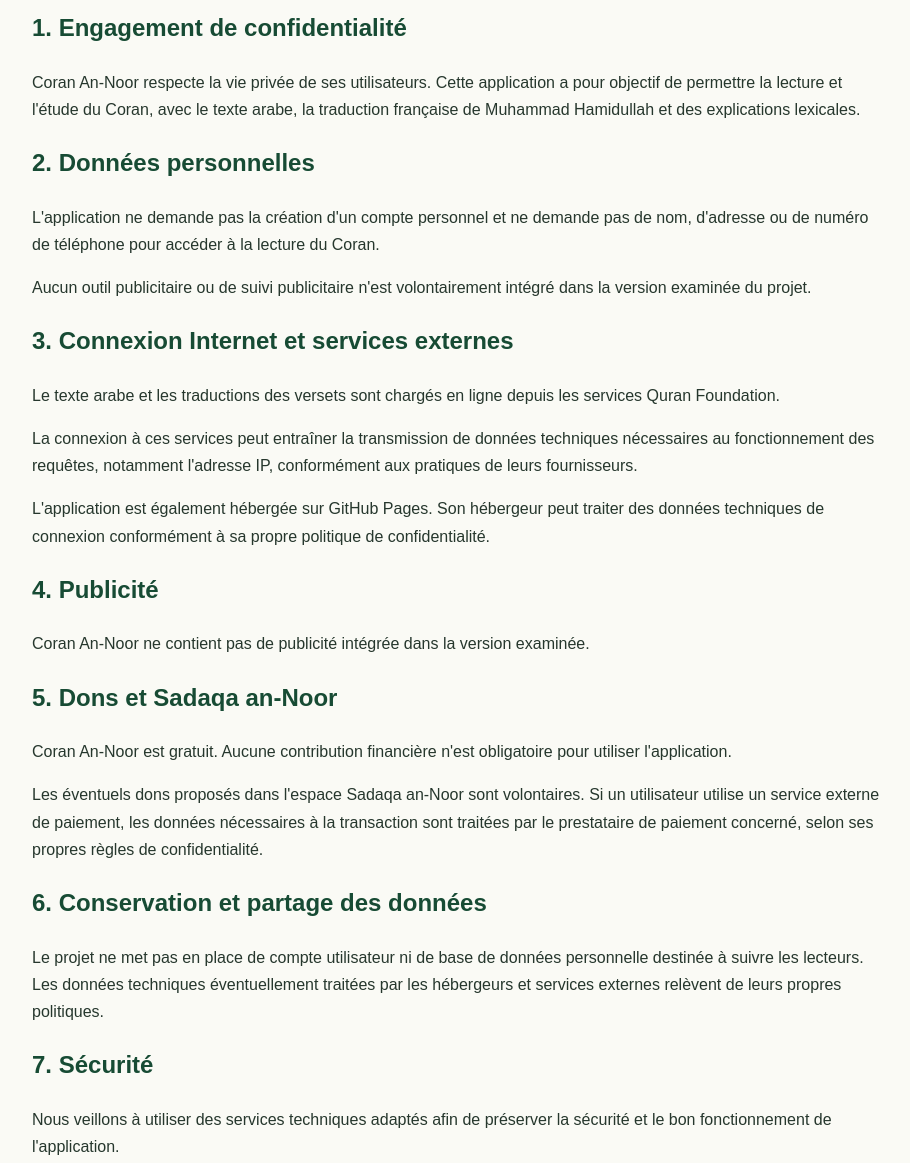
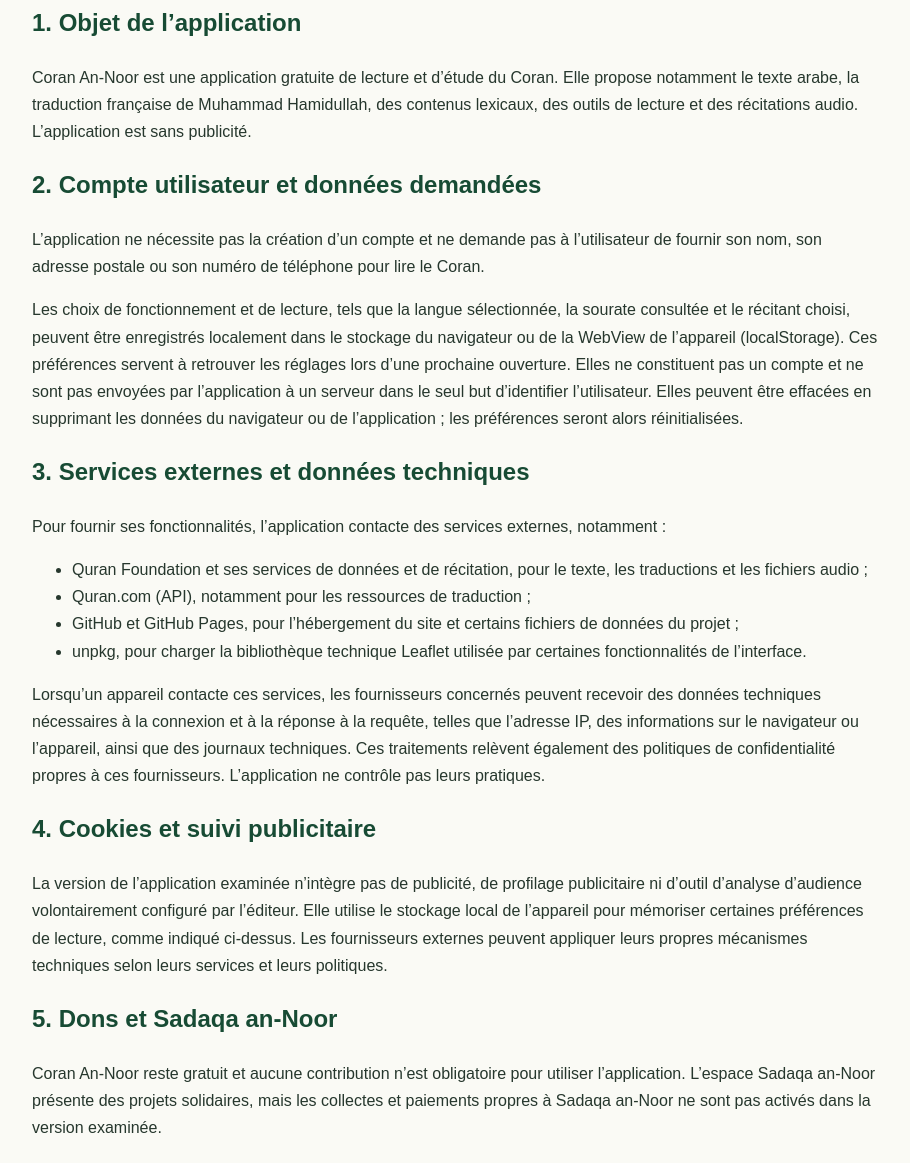
Before and after one commit to alphatestnt-dev/Coran-AlNour, a plain HTML site: page confidentialite.html in a window 1280 px wide. Shown: the part 252-1415 px from the top of the page, without its empty margins (183-1093 px from the left). Drawn offline with Linux system fonts and the light colour scheme.

Commit message:
Mettre à jour la politique de confidentialité pour V130

```diff
--- a/confidentialite.html
+++ b/confidentialite.html
@@ -1,62 +1,66 @@
-
 <!DOCTYPE html>
 <html lang="fr">
 <head>
 <meta charset="UTF-8">
 <meta name="viewport" content="width=device-width, initial-scale=1">
+<meta name="robots" content="index,follow">
 <title>Politique de confidentialité – Coran An-Noor</title>
 <style>
-body{font-family:Arial,sans-serif;max-width:850px;margin:35px auto;padding:20px;line-height:1.7;color:#26372d;background:#fafaf5}
+:root{color-scheme:light}
+body{font-family:Arial,sans-serif;max-width:850px;margin:30px auto;padding:20px;line-height:1.7;color:#26372d;background:#fafaf5}
 h1,h2{color:#174b34}
 h1{text-align:center}
+a{color:#176b45;overflow-wrap:anywhere}
 footer{margin-top:35px;text-align:center;color:#777}
 </style>
 </head>
 <body>
-
 <h1>Coran An-Noor</h1>
 <h2>Politique de confidentialité</h2>
-
 <p><strong>Dernière mise à jour : 3 novembre 2026</strong></p>
 
-<h2>1. Engagement de confidentialité</h2>
-<p>Coran An-Noor respecte la vie privée de ses utilisateurs. Cette application a pour objectif de permettre la lecture et l'étude du Coran, avec le texte arabe, la traduction française de Muhammad Hamidullah et des explications lexicales.</p>
+<h2>1. Objet de l’application</h2>
+<p>Coran An-Noor est une application gratuite de lecture et d’étude du Coran. Elle propose notamment le texte arabe, la traduction française de Muhammad Hamidullah, des contenus lexicaux, des outils de lecture et des récitations audio. L’application est sans publicité.</p>
 
-<h2>2. Données personnelles</h2>
-<p>L'application ne demande pas la création d'un compte personnel et ne demande pas de nom, d'adresse ou de numéro de téléphone pour accéder à la lecture du Coran.</p>
-<p>Aucun outil publicitaire ou de suivi publicitaire n'est volontairement intégré dans la version examinée du projet.</p>
+<h2>2. Compte utilisateur et données demandées</h2>
+<p>L’application ne nécessite pas la création d’un compte et ne demande pas à l’utilisateur de fournir son nom, son adresse postale ou son numéro de téléphone pour lire le Coran.</p>
+<p>Les choix de fonctionnement et de lecture, tels que la langue sélectionnée, la sourate consultée et le récitant choisi, peuvent être enregistrés localement dans le stockage du navigateur ou de la WebView de l’appareil (localStorage). Ces préférences servent à retrouver les réglages lors d’une prochaine ouverture. Elles ne constituent pas un compte et ne sont pas envoyées par l’application à un serveur dans le seul but d’identifier l’utilisateur. Elles peuvent être effacées en supprimant les données du navigateur ou de l’application ; les préférences seront alors réinitialisées.</p>
 
-<h2>3. Connexion Internet et services externes</h2>
-<p>Le texte arabe et les traductions des versets sont chargés en ligne depuis les services Quran Foundation.</p>
-<p>La connexion à ces services peut entraîner la transmission de données techniques nécessaires au fonctionnement des requêtes, notamment l'adresse IP, conformément aux pratiques de leurs fournisseurs.</p>
-<p>L'application est également hébergée sur GitHub Pages. Son hébergeur peut traiter des données techniques de connexion conformément à sa propre politique de confidentialité.</p>
+<h2>3. Services externes et données techniques</h2>
+<p>Pour fournir ses fonctionnalités, l’application contacte des services externes, notamment :</p>
+<ul>
+<li>Quran Foundation et ses services de données et de récitation, pour le texte, les traductions et les fichiers audio ;</li>
+<li>Quran.com (API), notamment pour les ressources de traduction ;</li>
+<li>GitHub et GitHub Pages, pour l’hébergement du site et certains fichiers de données du projet ;</li>
+<li>unpkg, pour charger la bibliothèque technique Leaflet utilisée par certaines fonctionnalités de l’interface.</li>
+</ul>
+<p>Lorsqu’un appareil contacte ces services, les fournisseurs concernés peuvent recevoir des données techniques nécessaires à la connexion et à la réponse à la requête, telles que l’adresse IP, des informations sur le navigateur ou l’appareil, ainsi que des journaux techniques. Ces traitements relèvent également des politiques de confidentialité propres à ces fournisseurs. L’application ne contrôle pas leurs pratiques.</p>
 
-<h2>4. Publicité</h2>
-<p>Coran An-Noor ne contient pas de publicité intégrée dans la version examinée.</p>
+<h2>4. Cookies et suivi publicitaire</h2>
+<p>La version de l’application examinée n’intègre pas de publicité, de profilage publicitaire ni d’outil d’analyse d’audience volontairement configuré par l’éditeur. Elle utilise le stockage local de l’appareil pour mémoriser certaines préférences de lecture, comme indiqué ci-dessus. Les fournisseurs externes peuvent appliquer leurs propres mécanismes techniques selon leurs services et leurs politiques.</p>
 
 <h2>5. Dons et Sadaqa an-Noor</h2>
-<p>Coran An-Noor est gratuit. Aucune contribution financière n'est obligatoire pour utiliser l'application.</p>
-<p>Les éventuels dons proposés dans l'espace Sadaqa an-Noor sont volontaires. Si un utilisateur utilise un service externe de paiement, les données nécessaires à la transaction sont traitées par le prestataire de paiement concerné, selon ses propres règles de confidentialité.</p>
+<p>Coran An-Noor reste gratuit et aucune contribution n’est obligatoire pour utiliser l’application. L’espace Sadaqa an-Noor présente des projets solidaires, mais les collectes et paiements propres à Sadaqa an-Noor ne sont pas activés dans la version examinée.</p>
+<p>L’application peut proposer un lien vers le site officiel d’un organisme humanitaire externe, notamment Human Appeal France. Si l’utilisateur ouvre ce lien, il quitte l’application et les éventuelles données de navigation ou de paiement sont traitées directement par cet organisme selon ses propres conditions et sa politique de confidentialité. Aucun paiement ne transite par Coran An-Noor.</p>
 
-<h2>6. Conservation et partage des données</h2>
-<p>Le projet ne met pas en place de compte utilisateur ni de base de données personnelle destinée à suivre les lecteurs. Les données techniques éventuellement traitées par les hébergeurs et services externes relèvent de leurs propres politiques.</p>
+<h2>6. Partage et conservation</h2>
+<p>L’éditeur ne dispose pas, dans la version examinée, d’un compte centralisé permettant de suivre l’historique personnel de lecture des utilisateurs. Les préférences mentionnées à la section 2 restent sur l’appareil. Les données techniques générées lors des connexions peuvent être conservées par les fournisseurs externes conformément à leurs propres règles.</p>
 
 <h2>7. Sécurité</h2>
-<p>Nous veillons à utiliser des services techniques adaptés afin de préserver la sécurité et le bon fonctionnement de l'application.</p>
+<p>Nous veillons à limiter les données utilisées par l’application à ce qui est nécessaire à ses fonctionnalités. Les échanges avec les services externes sont effectués via les adresses sécurisées HTTPS lorsque celles-ci sont proposées par les fournisseurs.</p>
 
 <h2>8. Droits des utilisateurs</h2>
-<p>Conformément à la réglementation applicable, les utilisateurs peuvent exercer leurs droits concernant leurs données personnelles auprès du service responsable ou du fournisseur qui les traite.</p>
+<p>Les droits relatifs aux données personnelles dépendent du traitement concerné. Pour les données techniques traitées par un fournisseur externe, l’utilisateur peut contacter directement ce fournisseur. Pour toute question concernant l’application ou cette politique, il peut utiliser les coordonnées de contact indiquées sur la fiche Google Play de Coran An-Noor.</p>
 
 <h2>9. Modifications</h2>
-<p>Cette politique peut être actualisée en cas d'évolution des fonctionnalités ou des services utilisés par Coran An-Noor.</p>
+<p>Cette politique pourra être mise à jour si les fonctionnalités, les services externes ou les pratiques de traitement évoluent. La date de mise à jour figurera en haut de cette page.</p>
 
 <h2>10. Contact</h2>
-<p>Pour toute question concernant cette politique, veuillez utiliser l'adresse de contact indiquée sur la fiche Google Play de Coran An-Noor.</p>
+<p>Pour toute question concernant cette politique, veuillez utiliser l’adresse de contact indiquée sur la fiche Google Play de Coran An-Noor.</p>
 
 <footer>
-<p>Coran An-Noor – القرآن النور</p>
-<p>Une application gratuite dédiée à la lecture et à l'étude du Coran.</p>
+<p><strong>Coran An-Noor – القرآن النور</strong></p>
+<p>Une application gratuite dédiée à la lecture et à l’étude du Coran.</p>
 </footer>
-
 </body>
 </html>
```
